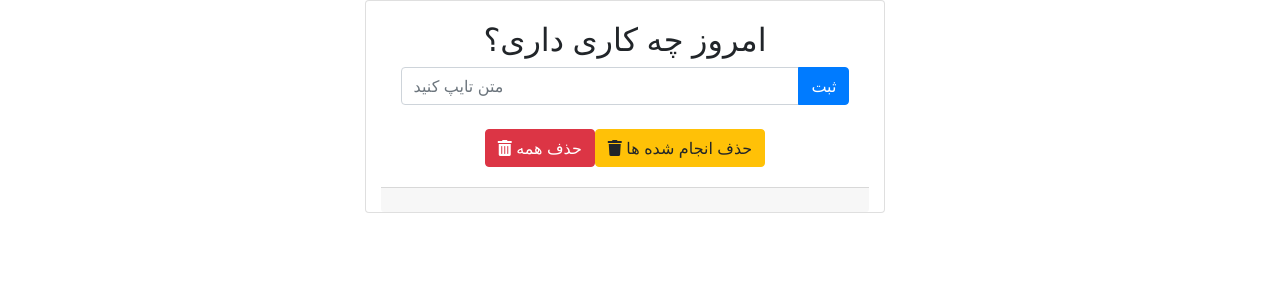
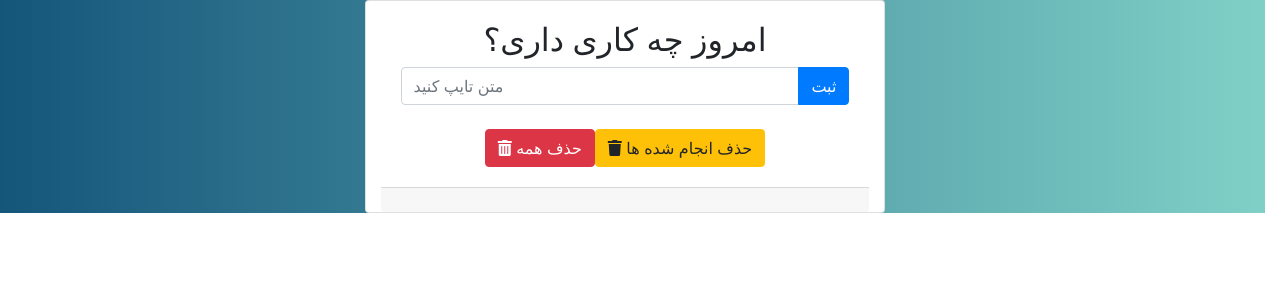
Before and after one commit to peymanahmadifar/youtubePython, a Django app: page /todo/ in a window 1280 px wide. Shown: the top 300 px of the page. Run offline with Django 3.2, Linux system fonts and the light colour scheme; data that the repository does not hold is empty; some libraries are stand-ins or nearby versions.

Commit message:
Update index.html

```diff
--- a/todo/templates/todo/index.html
+++ b/todo/templates/todo/index.html
@@ -10,9 +10,14 @@
     <link href="{% static '/todo/css/all.css' %}" rel="stylesheet">
     <script src="{% static '/todo/bootstrap/js/bootstrap.js' %}" language="JavaScript"></script>
     <title>index</title>
+    <style>
+        .grad {
+            background-image: linear-gradient(to right, #13547a , #80d0c7);
+        }
+    </style>
 </head>
 <body>
-<div class="container-fluid row justify-content-center text-center h-100" id="wrapper">
+<div class="container-fluid row justify-content-center text-center grad h-100" id="wrapper">
     <div class="card col-5">
         <div class="card-body">
             <h2>
```
